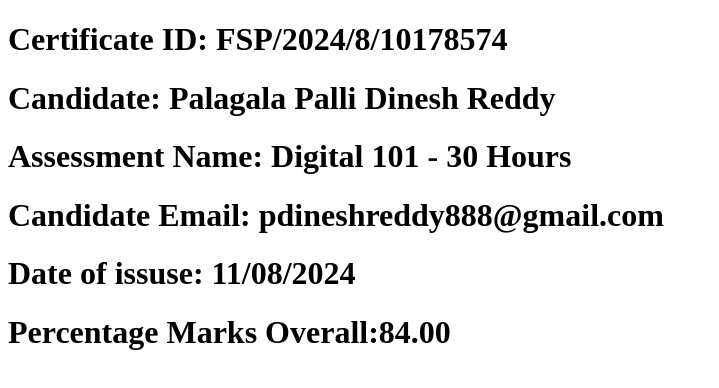
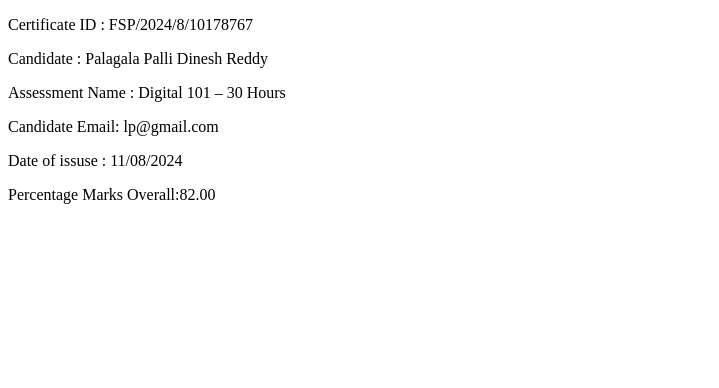
Before and after one commit to dineshredddy458/Nasscom, a plain HTML site: page index.html in a window 1280 px wide. Shown: the whole page, without its empty margins (0-719 px from the left). Drawn offline with Linux system fonts and the light colour scheme.

Commit message:
Update index.html

```diff
--- a/index.html
+++ b/index.html
@@ -1,25 +1,19 @@
 <!DOCTYPE html>
-<html>
-    <head>
-        <meta charset="utf-8">
-        <meta http-equiv="X-UA-Compatible" content="IE=edge">
-        <title></title>
-        <meta name="description" content="">
-        <meta name="viewport" content="width=device-width, initial-scale=1">
-        <link rel="stylesheet" href="">
-    </head>
-    <body>
-        <h1>Certificate ID: FSP/2024/8/10178574</h1>
-
-        <h1>Candidate: Palagala Palli Dinesh Reddy </h1>
-
-        <h1>Assessment Name: Digital 101 - 30 Hours</h1>
-
-        <h1>Candidate Email:  pdineshreddy888@gmail.com</h1>
-
-        <h1>Date of issuse: 11/08/2024</h1>
-
-        <h1>Percentage Marks Overall:84.00</h1>
-        <script src="" async defer></script>
-    </body>
+<html lang="en">
+<head>
+    <meta charset="UTF-8">
+    <meta name="viewport" content="width=device-width, initial-scale=1.0">
+    <title>inspiration-fun-7487.my.salesforce-sites.com/....</title>
+    <link rel="stylesheet" href="style.css">
+    <link rel="icon" href="favicon.ico" type="image/x-icon">
+    <link rel="icon" href="salesforce-logo.svg" type="image/png">
+</head>
+<body>
+    <p>Certificate ID : FSP/2024/8/10178767</p>
+    <p>Candidate : Palagala Palli Dinesh Reddy</p>
+    <p>Assessment Name : Digital 101 – 30 Hours</p>
+    <p>Candidate Email: lp@gmail.com</p>
+    <p>Date of issuse : 11/08/2024</p>
+    <p>Percentage Marks Overall:82.00</p>
+</body>
 </html>
```
